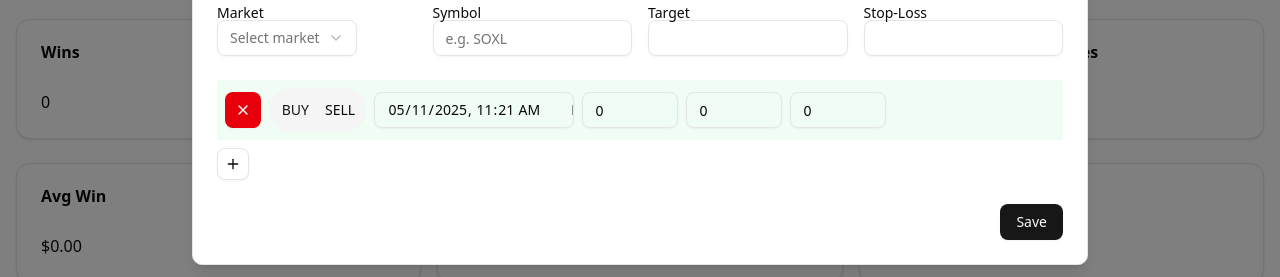
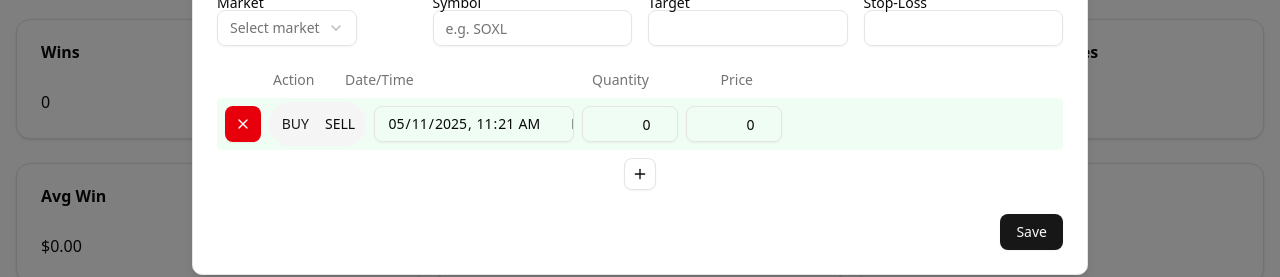
Before and after one commit to theodore221/stock-trading-journal, a Next.js app: page /buckets/1 in a window 1280 px wide. Both pictures are taken after a click on the button "+ Add Trade". Shown: the part 330-607 px from the top of the page. Built offline with nearby package versions, Linux system fonts and the light colour scheme; no server answers.

Commit message:
remove fee field and add headers for trade lines add trading functionality partly works

```diff
--- a/src/components/trades/AddTradeForm.jsx
+++ b/src/components/trades/AddTradeForm.jsx
@@ -38,14 +38,16 @@ const AddTradeForm = ({ bucketId, onClose, onCreate }) => {
       datetime: new Date().toISOString().slice(0, 16),
       quantity: 0,
       price: 0,
-      fee: 0,
     },
   ]);
 
+  // General meta-fields
   const [market, setMarket] = useState("");
   const [symbol, setSymbol] = useState("");
   const [target, setTarget] = useState("");
   const [stopLoss, setStopLoss] = useState("");
+
+  // Journal fields
   const [tags, setTags] = useState([]);
   const [notes, setNotes] = useState("");
   const [confidence, setConfidence] = useState(0);
@@ -80,7 +82,6 @@ const AddTradeForm = ({ bucketId, onClose, onCreate }) => {
         `/api/buckets/${bucketId}/trades`,
         {
           stock: symbol,
-          notes,
           market,
           target,
           stop_loss: stopLoss,
@@ -90,10 +91,14 @@ const AddTradeForm = ({ bucketId, onClose, onCreate }) => {
             quantity: l.quantity,
             price: l.price,
           })),
+          // journal fields you can pick up later on server if needed
+          notes,
+          tags,
+          confidence,
         },
         { withCredentials: true }
       );
-      onCreate && onCreate();
+      onCreate?.();
       onClose();
     } catch (err) {
       console.error(err);
@@ -109,6 +114,7 @@ const AddTradeForm = ({ bucketId, onClose, onCreate }) => {
             Enter descriptions of your trade
           </DialogDescription>
         </DialogHeader>
+
         <form onSubmit={onSubmit} className="space-y-6">
           <Tabs defaultValue="general">
             <TabsList>
@@ -116,8 +122,9 @@ const AddTradeForm = ({ bucketId, onClose, onCreate }) => {
               <TabsTrigger value="journal">Journal</TabsTrigger>
             </TabsList>
 
+            {/* ─── GENERAL TAB ─── */}
             <TabsContent value="general" className="space-y-4">
-              {/* Market / Symbol / Target / Stop-Loss Fields */}
+              {/* Market / Symbol / Target / Stop-Loss */}
               <div className="grid grid-cols-4 gap-4">
                 <div>
                   <Label htmlFor="market">Market</Label>
@@ -128,7 +135,7 @@ const AddTradeForm = ({ bucketId, onClose, onCreate }) => {
                     <SelectContent>
                       <SelectItem value="INDEX">INDEX</SelectItem>
                       <SelectItem value="EQUITY">EQUITY</SelectItem>
-                      {/* ...more... */}
+                      {/* ...more */}
                     </SelectContent>
                   </Select>
                 </div>
@@ -163,12 +170,21 @@ const AddTradeForm = ({ bucketId, onClose, onCreate }) => {
                 </div>
               </div>
 
-              {/* Dynamic Trade Lines */}
+              {/* Trade Lines with Header */}
               <div className="space-y-2 mt-6">
+                {/* Header Row */}
+                <div className="flex items-center space-x-2 px-2 text-sm font-medium text-muted-foreground">
+                  <div className="w-10" /> {/* for the remove-button space */}
+                  <div className="w-16">Action</div>
+                  <div className="w-[200px]">Date/Time</div>
+                  <div className="w-24 text-right">Quantity</div>
+                  <div className="w-24 text-right">Price</div>
+                </div>
+
                 {lines.map((line, idx) => (
                   <div
                     key={idx}
-                    className={`flex items-center space-x-2 p-2 rounded ${
+                    className={`flex items-center space-x-2 px-2 py-1 rounded ${
                       line.action === "BUY" ? "bg-green-50" : "bg-red-50"
                     }`}
                   >
@@ -217,7 +233,7 @@ const AddTradeForm = ({ bucketId, onClose, onCreate }) => {
                       onChange={(e) =>
                         updateLine(idx, "quantity", Number(e.target.value))
                       }
-                      className="w-24"
+                      className="w-24 text-right"
                     />
                     <Input
                       type="number"
@@ -226,19 +242,13 @@ const AddTradeForm = ({ bucketId, onClose, onCreate }) => {
                       onChange={(e) =>
                         updateLine(idx, "price", Number(e.target.value))
                       }
-                      className="w-24"
-                    />
-                    <Input
-                      type="number"
-                      value={line.fee}
-                      placeholder="Fee"
-                      onChange={(e) =>
-                        updateLine(idx, "fee", Number(e.target.value))
-                      }
-                      className="w-24"
+                      className="w-24 text-right"
                     />
                   </div>
                 ))}
+
+                {/* Centered Add-Line Button */}
+                <div className="flex justify-center mt-2">
                   <Button
                     variant="outline"
                     onClick={addLine}
@@ -247,8 +257,10 @@ const AddTradeForm = ({ bucketId, onClose, onCreate }) => {
                     <Plus className="h-4 w-4" />
                   </Button>
                 </div>
+              </div>
             </TabsContent>
 
+            {/* ─── JOURNAL TAB ─── */}
             <TabsContent value="journal" className="space-y-4">
               {/* Tags */}
               <div>
@@ -264,7 +276,7 @@ const AddTradeForm = ({ bucketId, onClose, onCreate }) => {
                   <SelectContent>
                     <SelectItem value="research">Research</SelectItem>
                     <SelectItem value="entry">Entry</SelectItem>
-                    {/* ...more... */}
+                    {/* ...more */}
                   </SelectContent>
                 </Select>
               </div>
@@ -307,7 +319,6 @@ const AddTradeForm = ({ bucketId, onClose, onCreate }) => {
             </TabsContent>
           </Tabs>
 
-          {/* Save Button */}
           <div className="text-right mt-4">
             <Button type="submit">Save</Button>
           </div>
```
Lines whose indentation alone changed are shown as unchanged.
